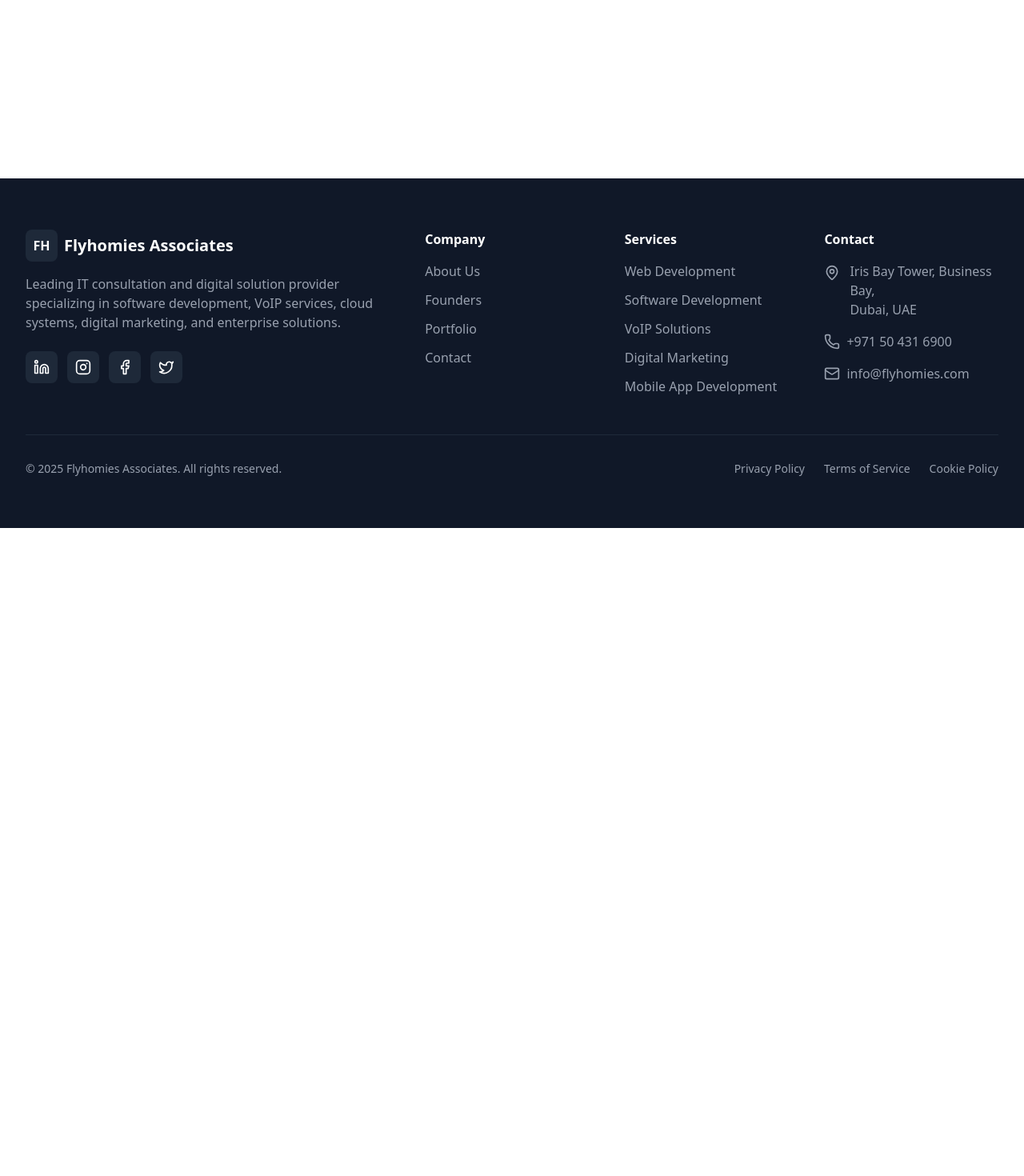
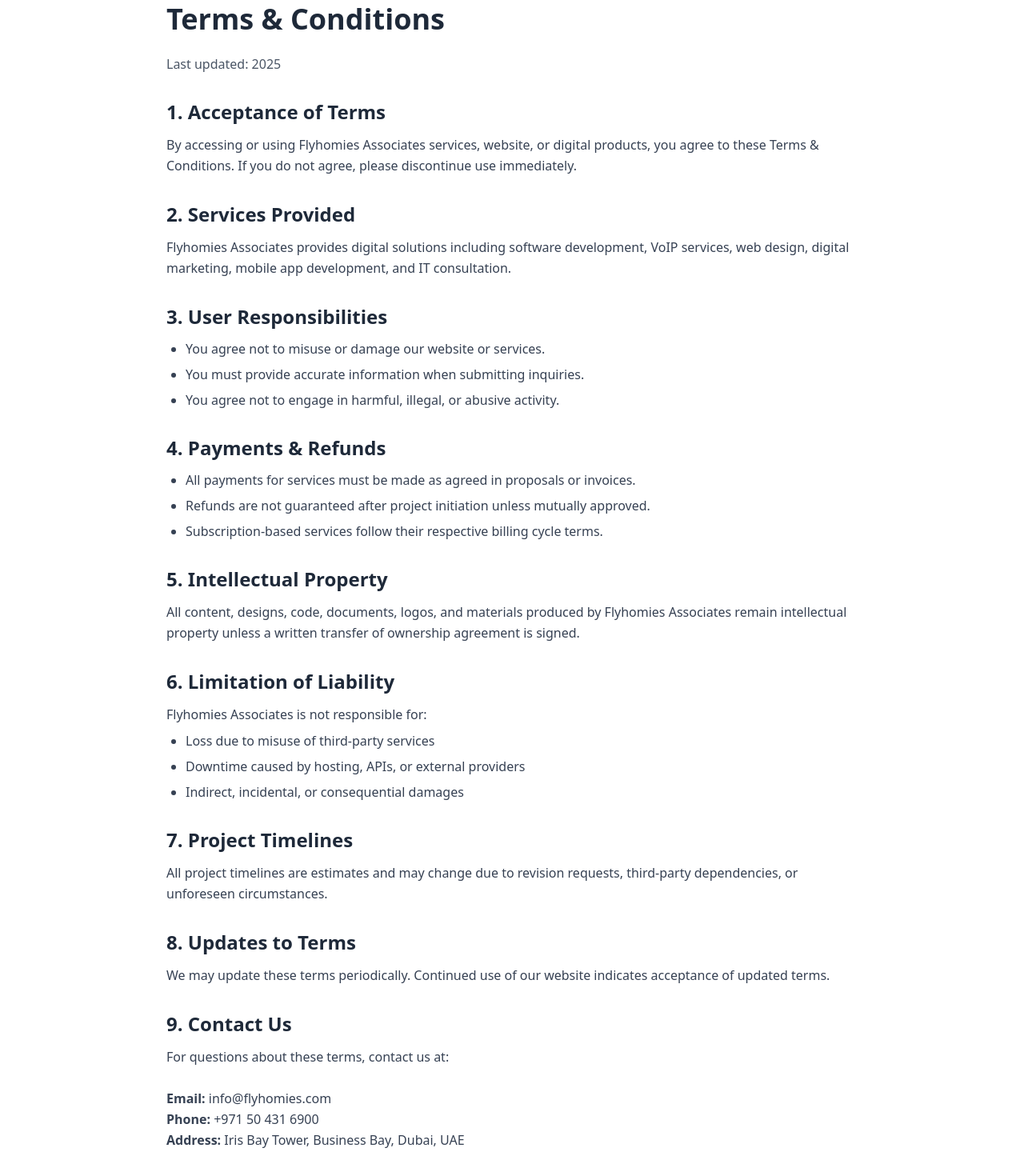
Before and after one commit to nazeeh4611/Flyhomies-frontend, a React (Vite) app: page /terms-conditions in a window 1280 px wide. Shown: the part 140-1610 px from the top of the page at 80% size. Before the commit the page ends 800 px from the top, so only its background shows below. Built offline with nearby package versions, Linux system fonts and the light colour scheme.

Commit message:
before portfolio and team2

```diff
--- a/src/App.jsx
+++ b/src/App.jsx
@@ -15,6 +15,8 @@
 import { DigitalMarketing } from './Components/Pages/DigitelMarketing';
 import ScrollToTop from './Scroll';
 import { MobileAppDevelopment } from './Components/Pages/AppDev';
+import { PrivacyPolicy } from './Components/Pages/Privacy';
+import { TermsConditions } from './Components/Pages/Terms';
 
 
 export default function App() {
@@ -36,6 +38,8 @@
             <Route path="/portfolio" element={<Portfolio />} />
             <Route path="/team" element={<Team />} />
             <Route path="/contact" element={<Contact />} />
+            <Route path='/privacy-policy' element={<PrivacyPolicy/>}/>
+            <Route path='/terms-conditions' element={<TermsConditions/>}/>
           </Routes>
         </main>
         <Footer />
--- a/src/Components/Footer.jsx
+++ b/src/Components/Footer.jsx
@@ -159,9 +159,8 @@
             </p>
 
             <div className="flex gap-6 text-sm text-gray-400">
-              <a href="#" className="hover:text-white transition-colors">Privacy Policy</a>
-              <a href="#" className="hover:text-white transition-colors">Terms of Service</a>
-              <a href="#" className="hover:text-white transition-colors">Cookie Policy</a>
+              <Link to="/privacy-policy" className="hover:text-white transition-colors">Privacy Policy</Link>
+              <Link to="/terms-conditions" className="hover:text-white transition-colors">Terms & Conditions </Link>
             </div>
           </div>
         </div>
--- /dev/null
+++ b/src/Components/Pages/Privacy.jsx
@@ -0,0 +1,96 @@
+import React from "react";
+import SEO from "../SEO";
+
+export function PrivacyPolicy() {
+  return (
+    <div className="pt-20 px-4 max-w-4xl mx-auto text-gray-800">
+      <SEO
+        title="Privacy Policy | Flyhomies Associates"
+        description="Read the privacy policy of Flyhomies Associates to understand how we collect, use, and protect your information."
+      />
+
+      <h1 className="text-4xl font-bold mb-6">Privacy Policy</h1>
+      <p className="text-gray-600 mb-8">
+        Last updated: {new Date().getFullYear()}
+      </p>
+
+      <div className="space-y-8">
+
+        <section>
+          <h2 className="text-2xl font-semibold mb-3">1. Introduction</h2>
+          <p className="text-gray-700 leading-relaxed">
+            Flyhomies Associates (“we”, “our”, “us”) is committed to protecting
+            your personal information. This Privacy Policy explains how we collect,
+            use, and safeguard your data when you interact with our website,
+            services, mobile applications, and communication channels.
+          </p>
+        </section>
+
+        <section>
+          <h2 className="text-2xl font-semibold mb-3">2. Information We Collect</h2>
+          <p className="text-gray-700 mb-3">We may collect the following information:</p>
+          <ul className="list-disc ml-6 text-gray-700 space-y-2">
+            <li>Personal details (name, email, phone number, company name)</li>
+            <li>Service-related information you share with us</li>
+            <li>Website usage data (IP address, device type, browser type)</li>
+            <li>Messages sent via forms, WhatsApp, email, or support channels</li>
+          </ul>
+        </section>
+
+        <section>
+          <h2 className="text-2xl font-semibold mb-3">3. How We Use Your Information</h2>
+          <ul className="list-disc ml-6 text-gray-700 space-y-2">
+            <li>To provide and improve our services</li>
+            <li>To respond to inquiries and customer support requests</li>
+            <li>To send updates, proposals, or project-related communication</li>
+            <li>To improve website performance and user experience</li>
+            <li>For legal and security purposes when required</li>
+          </ul>
+        </section>
+
+        <section>
+          <h2 className="text-2xl font-semibold mb-3">4. Information Sharing</h2>
+          <p className="text-gray-700 leading-relaxed">
+            We do not sell or trade your information.
+            We may share data only with:
+          </p>
+          <ul className="list-disc ml-6 text-gray-700 space-y-2 mt-2">
+            <li>Trusted service providers (hosting, payment, analytics)</li>
+            <li>Legal authorities when required by law</li>
+          </ul>
+        </section>
+
+        <section>
+          <h2 className="text-2xl font-semibold mb-3">5. Data Security</h2>
+          <p className="text-gray-700 leading-relaxed">
+            We use encryption, secured servers, and strict access control to
+            protect your information from unauthorized access or misuse.
+          </p>
+        </section>
+
+        <section>
+          <h2 className="text-2xl font-semibold mb-3">6. Your Rights</h2>
+          <ul className="list-disc ml-6 text-gray-700 space-y-2">
+            <li>Request access to your data</li>
+            <li>Request correction or deletion</li>
+            <li>Opt-out of marketing communications</li>
+          </ul>
+        </section>
+
+        <section>
+          <h2 className="text-2xl font-semibold mb-3">7. Contact Us</h2>
+          <p className="text-gray-700 leading-relaxed">
+            For questions regarding this Privacy Policy, please contact us at:
+            <br /> <br />
+            <strong>Email:</strong> info@flyhomies.com <br />
+            <strong>Phone:</strong> +971 50 431 6900 <br />
+            <strong>Address:</strong> Iris Bay Tower, Business Bay, Dubai, UAE
+          </p>
+        </section>
+
+      </div>
+
+      <div className="h-20"></div>
+    </div>
+  );
+}
--- /dev/null
+++ b/src/Components/Pages/Terms.jsx
@@ -0,0 +1,108 @@
+import React from "react";
+import SEO from "../SEO";
+
+export function TermsConditions() {
+  return (
+    <div className="pt-20 px-4 max-w-4xl mx-auto text-gray-800">
+      <SEO
+        title="Terms and Conditions | Flyhomies Associates"
+        description="Read the official terms and conditions for using services provided by Flyhomies Associates."
+      />
+
+      <h1 className="text-4xl font-bold mb-6">Terms & Conditions</h1>
+      <p className="text-gray-600 mb-8">
+        Last updated: {new Date().getFullYear()}
+      </p>
+
+      <div className="space-y-8">
+
+        <section>
+          <h2 className="text-2xl font-semibold mb-3">1. Acceptance of Terms</h2>
+          <p className="text-gray-700 leading-relaxed">
+            By accessing or using Flyhomies Associates services, website, or
+            digital products, you agree to these Terms & Conditions. If you do
+            not agree, please discontinue use immediately.
+          </p>
+        </section>
+
+        <section>
+          <h2 className="text-2xl font-semibold mb-3">2. Services Provided</h2>
+          <p className="text-gray-700 leading-relaxed">
+            Flyhomies Associates provides digital solutions including software
+            development, VoIP services, web design, digital marketing, mobile
+            app development, and IT consultation.
+          </p>
+        </section>
+
+        <section>
+          <h2 className="text-2xl font-semibold mb-3">3. User Responsibilities</h2>
+          <ul className="list-disc ml-6 text-gray-700 space-y-2">
+            <li>You agree not to misuse or damage our website or services.</li>
+            <li>You must provide accurate information when submitting inquiries.</li>
+            <li>You agree not to engage in harmful, illegal, or abusive activity.</li>
+          </ul>
+        </section>
+
+        <section>
+          <h2 className="text-2xl font-semibold mb-3">4. Payments & Refunds</h2>
+          <ul className="list-disc ml-6 text-gray-700 space-y-2">
+            <li>All payments for services must be made as agreed in proposals or invoices.</li>
+            <li>Refunds are not guaranteed after project initiation unless mutually approved.</li>
+            <li>Subscription-based services follow their respective billing cycle terms.</li>
+          </ul>
+        </section>
+
+        <section>
+          <h2 className="text-2xl font-semibold mb-3">5. Intellectual Property</h2>
+          <p className="text-gray-700 leading-relaxed">
+            All content, designs, code, documents, logos, and materials produced
+            by Flyhomies Associates remain intellectual property unless a written
+            transfer of ownership agreement is signed.
+          </p>
+        </section>
+
+        <section>
+          <h2 className="text-2xl font-semibold mb-3">6. Limitation of Liability</h2>
+          <p className="text-gray-700 leading-relaxed">
+            Flyhomies Associates is not responsible for:
+          </p>
+          <ul className="list-disc ml-6 text-gray-700 space-y-2 mt-2">
+            <li>Loss due to misuse of third-party services</li>
+            <li>Downtime caused by hosting, APIs, or external providers</li>
+            <li>Indirect, incidental, or consequential damages</li>
+          </ul>
+        </section>
+
+        <section>
+          <h2 className="text-2xl font-semibold mb-3">7. Project Timelines</h2>
+          <p className="text-gray-700 leading-relaxed">
+            All project timelines are estimates and may change due to revision
+            requests, third-party dependencies, or unforeseen circumstances.
+          </p>
+        </section>
+
+        <section>
+          <h2 className="text-2xl font-semibold mb-3">8. Updates to Terms</h2>
+          <p className="text-gray-700 leading-relaxed">
+            We may update these terms periodically. Continued use of our website
+            indicates acceptance of updated terms.
+          </p>
+        </section>
+
+        <section>
+          <h2 className="text-2xl font-semibold mb-3">9. Contact Us</h2>
+          <p className="text-gray-700 leading-relaxed">
+            For questions about these terms, contact us at:
+            <br /> <br />
+            <strong>Email:</strong> info@flyhomies.com <br />
+            <strong>Phone:</strong> +971 50 431 6900 <br />
+            <strong>Address:</strong> Iris Bay Tower, Business Bay, Dubai, UAE
+          </p>
+        </section>
+
+      </div>
+
+      <div className="h-20"></div>
+    </div>
+  );
+}
```
